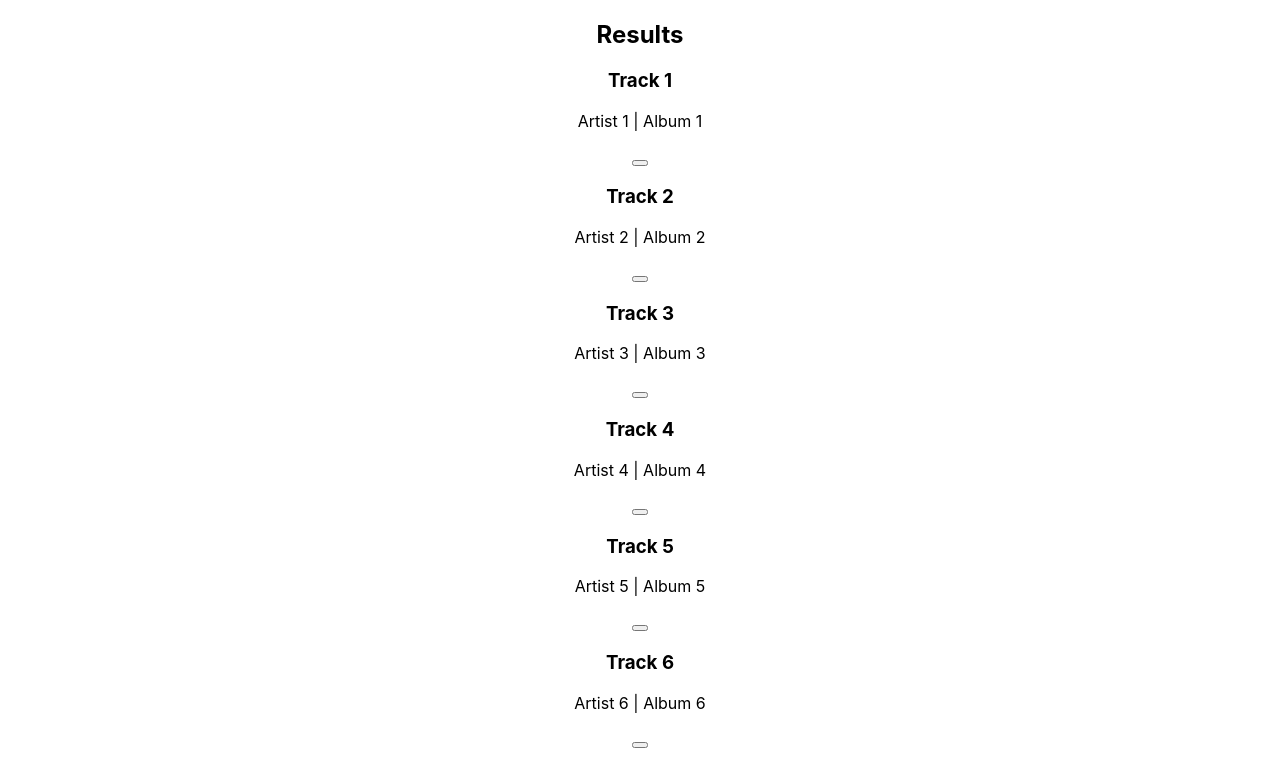
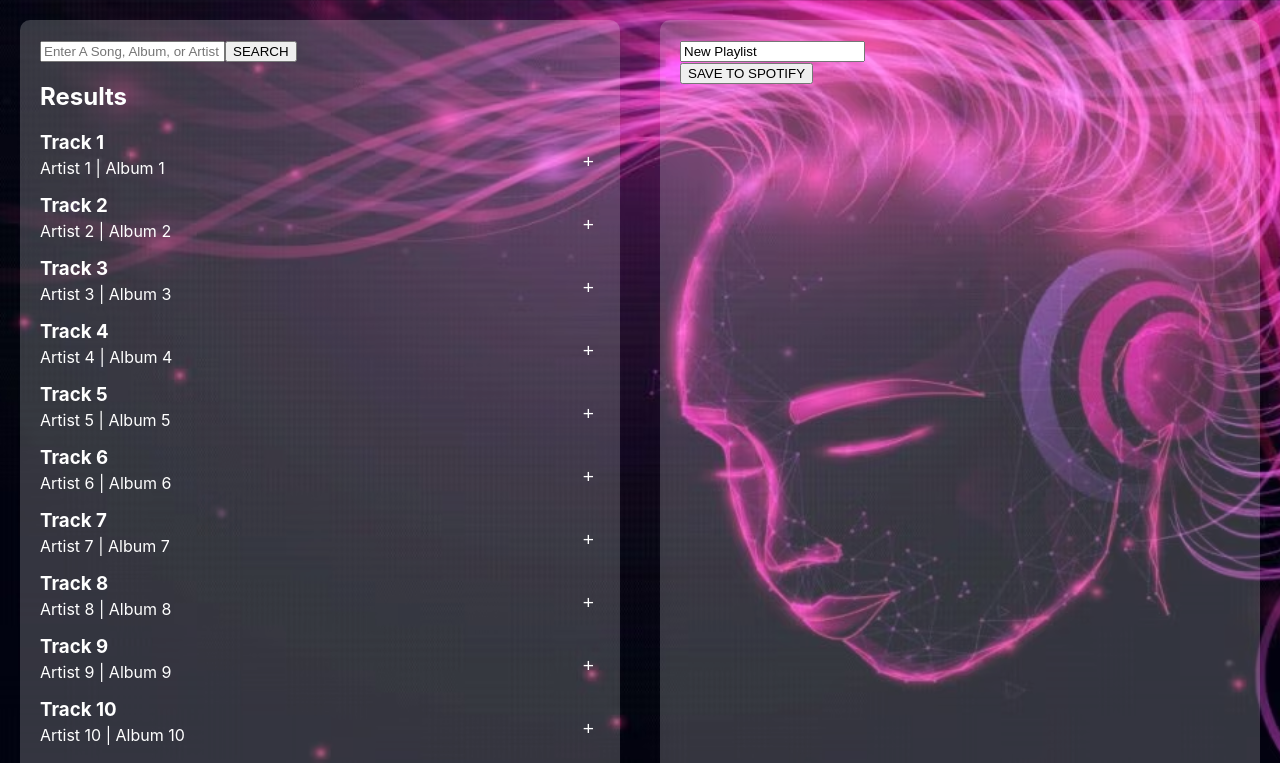
Before and after one commit to soleyingunn/jammming, a React (Create React App) app: page / in a window 1280 px wide. Shown: the top 763 px of the page. Built offline with nearby package versions, Linux system fonts and the light colour scheme.

Commit message:
initial styles and track action implementation

```diff
--- a/src/App.css
+++ b/src/App.css
@@ -1,38 +1,19 @@
 .App {
+  display: flex;
   text-align: center;
-}
-
-.App-logo {
-  height: 40vmin;
-  pointer-events: none;
-}
-
-@media (prefers-reduced-motion: no-preference) {
-  .App-logo {
-    animation: App-logo-spin infinite 20s linear;
-  }
-}
-
-.App-header {
-  background-color: #282c34;
-  min-height: 100vh;
-  display: flex;
-  flex-direction: column;
-  align-items: center;
-  justify-content: center;
-  font-size: calc(10px + 2vmin);
+  background: url('/public/backgroundimg.jpg') no-repeat center center fixed;
+  -webkit-background-size: cover;
+  -moz-background-size: cover;
+  -o-background-size: cover;
+  background-size: cover;
   color: white;
 }
 
-.App-link {
-  color: #61dafb;
+.column {
+  width: 50%;
+  text-align: left;
+  background: rgba(255, 255, 255, 0.2);
+  padding: 20px;
+  margin: 20px;
+  border-radius: 10px;
 }
-
-@keyframes App-logo-spin {
-  from {
-    transform: rotate(0deg);
-  }
-  to {
-    transform: rotate(360deg);
-  }
-}
--- a/src/App.js
+++ b/src/App.js
@@ -4,24 +4,41 @@ import './App.css';
 import { getTestData } from './services/DataService';
 import { useEffect, useState } from 'react';
 import SearchResults from './components/SearchResults/SearchResults';
+import Playlist from './components/Playlist/Playlist';
+import SearchBar from "./components/SearchBar/SearchBar";
 
 function App() {
 
-  const [testData, setTestData] = useState([]);
+  const [searchResults, setSearchResults] = useState([]);
+  const [playlist, setPlaylist] = useState({name: "New Playlist", tracks: []});
+
 
   useEffect(() => {
     const fetchData = async () => {
       const data = await getTestData();
-      setTestData(data);
+      setSearchResults(data);
     };
+    fetchData();
+  }, [])
 
-    fetchData();
+  function handleAddTrack(track) {
+    const newPlaylist = {...playlist};
+    const playlistTracks = [...playlist.tracks];
+    newPlaylist.tracks = playlistTracks;
+    playlistTracks.push(track);
+    setPlaylist(newPlaylist);
+  }
 
-  }, [])
 
   return (
     <div className="App">
-      <SearchResults songList={testData} />
+      <div className="column">
+        <SearchBar />
+        <SearchResults searchResultsTracks={searchResults} onAddTrack={handleAddTrack}/>
+      </div>
+      <div className="column">
+        <Playlist playlist={playlist} />
+      </div>
     </div>
   );
 }
--- a/src/components/Playlist/Playlist.js
+++ b/src/components/Playlist/Playlist.js
@@ -1,10 +1,21 @@
 import React from "react";
+import Tracklist from '../Tracklist/Tracklist';
+import { useState } from 'react';
 
-function Playlist() {
+function Playlist({playlist}) {
+/*     const [playlistName, setPlaylistName] = useState('New Playlist');
+
+    function handleNameChange(e) {
+        console.log(e.target.value);
+        const newName = e.target.value;
+        setPlaylistName(newName);
+    } */
+
   return (
     <div className="Playlist">
-      <input defaultValue={"New Playlist"} />
-      {/* Add a TrackList component */}
+      <input /* onChange={handleNameChange}  */defaultValue={"New Playlist"} />
+      <Tracklist tracklistTracks={playlist.tracks} />
+
       <button className="Playlist-save">SAVE TO SPOTIFY</button>
     </div>
   );
--- a/src/components/SearchResults/SearchResults.js
+++ b/src/components/SearchResults/SearchResults.js
@@ -1,11 +1,12 @@
 import React from "react";
 import Tracklist from '../Tracklist/Tracklist';
 
-function SearchResults({songList}) {
+function SearchResults({searchResultsTracks, onAddTrack}) {
   return (
     <div className="SearchResults">
       <h2>Results</h2>
-      <Tracklist tracks={songList} />
+      <Tracklist tracklistTracks={searchResultsTracks} onTrackAction={onAddTrack}/>
+
     </div>
   );
 }
--- a/src/components/Track/Track.js
+++ b/src/components/Track/Track.js
@@ -1,15 +1,19 @@
 import React from "react";
+import styles from "./Track.module.css";
 
-function Track({track}) {
+function Track({track, onTrackAction}) {
     console.log("Track");
     console.log(track);
+
+
+
   return (
-    <div className="Track">
-      <div className="Track-information">
+    <div className={styles.track}>
+      <div className={styles.trackInformation}>
         <h3>{track.name}</h3>
         <p>{track.artist} | {track.album}</p>
       </div>
-      <button className="Track-action">{/* + or - will go here */}</button>
+      <button className={styles.trackAction} onClick={onTrackAction}>{"+"}</button>
     </div>
   );
 }
--- a/src/components/Track/Track.module.css
+++ b/src/components/Track/Track.module.css
@@ -0,0 +1,19 @@
+.track {
+    display: flex;
+    justify-content: space-between;
+}
+
+.trackAction {
+    border: none;
+    background-color: transparent;
+    color: white;
+    font-size: 1.2em;
+}
+
+.trackInformation p {
+    margin-top: 4px;
+}
+
+.trackInformation h3 {
+    margin: 0;
+}
--- a/src/components/Tracklist/Tracklist.js
+++ b/src/components/Tracklist/Tracklist.js
@@ -2,11 +2,15 @@ import React from "react";
 import Track from "../Track/Track";
 
 
-function Tracklist({tracks}) {
+function Tracklist({tracklistTracks, onTrackAction}) {
+
+  console.log('tracklistTracks: ', tracklistTracks);
 
   return (
     <div className="Tracklist">
-        {tracks.map(t => <Track key={t.id} track={t} />)}
+        {tracklistTracks.map(t =>
+          <Track key={t.id} track={t} onTrackAction={onTrackAction} />
+        )}
     </div>
   );
 }
```
Also changed, not shown: public/background.jpeg (added), public/backgroundimg.jpg (added).
